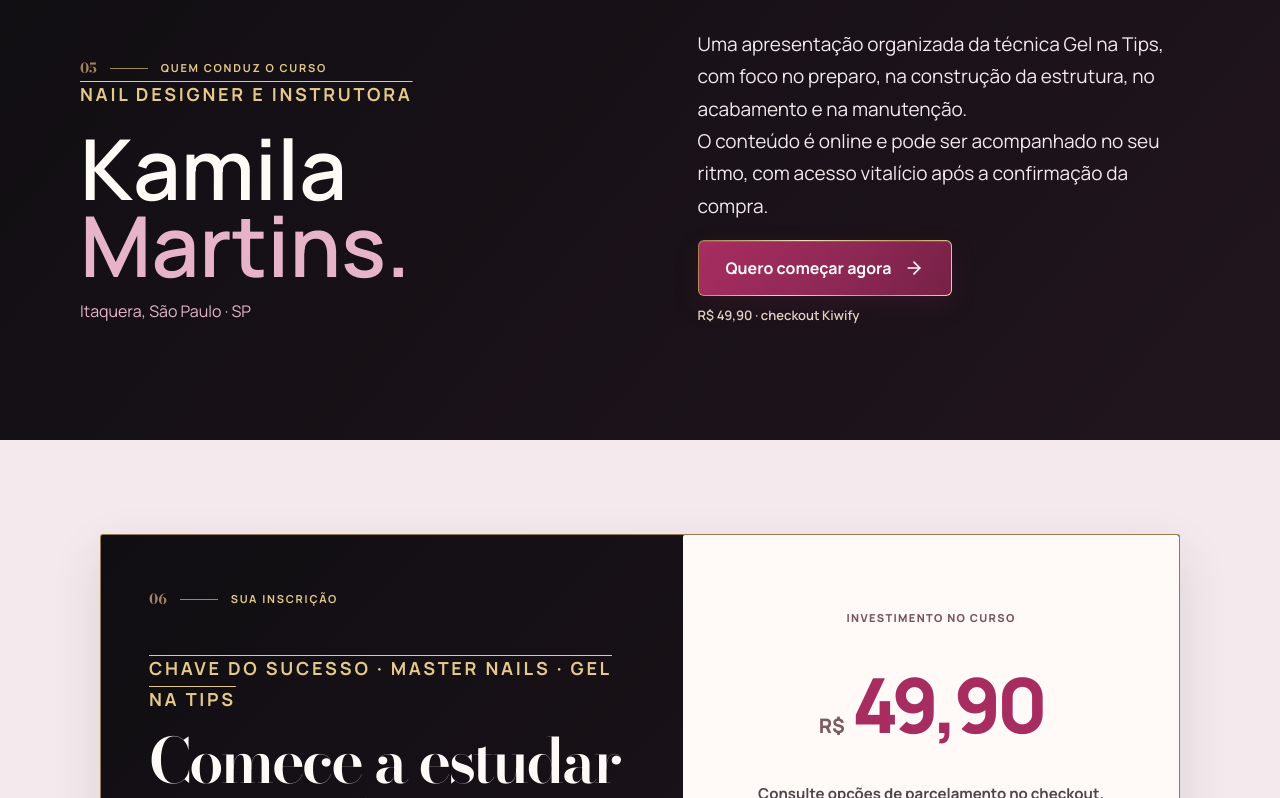
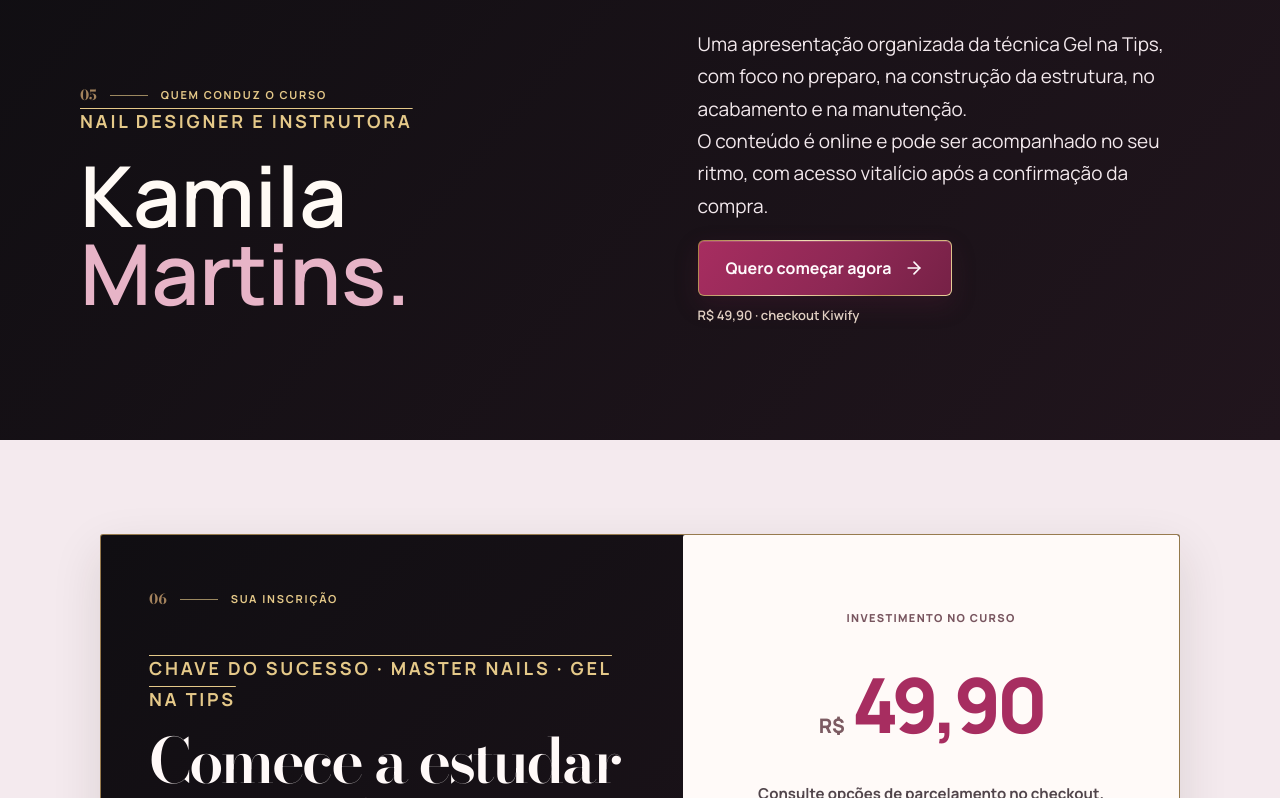
Before and after one commit to mslol21/landing-page-master-nails, a React (Vite) app: page / in a window 1280 px wide. Shown: the part 4964-5762 px from the top of the page. Built offline with nearby package versions, Linux system fonts and the light colour scheme.

Commit message:
Remove instructor location from public landing page metadata

```diff
--- a/index.html
+++ b/index.html
@@ -40,13 +40,7 @@
         "provider": {
           "@type": "Person",
           "name": "Kamila Martins",
-          "jobTitle": "Nail Designer e Instrutora",
-          "address": {
-            "@type": "PostalAddress",
-            "addressLocality": "Itaquera, São Paulo",
-            "addressRegion": "SP",
-            "addressCountry": "BR"
-          }
+          "jobTitle": "Nail Designer e Instrutora"
         },
         "hasCourseInstance": {
           "@type": "CourseInstance",
--- a/src/App.tsx
+++ b/src/App.tsx
@@ -121,7 +121,7 @@ export default function App() {
       </section>
 
       <section className="mn-instructor mn-section instructor-editorial" id="instrutora" aria-labelledby="instructor-title" data-analytics-section="instrutora">
-        <Reveal className="instructor-editorial-inner"><div><div className="section-kicker section-kicker-light"><span>05</span><i/> QUEM CONDUZ O CURSO</div><p className="overline">NAIL DESIGNER E INSTRUTORA</p><h2 id="instructor-title">Kamila<br/><em>Martins.</em></h2><p className="instructor-location">Itaquera, São Paulo · SP</p></div><div className="instructor-editorial-copy"><p>Uma apresentação organizada da técnica Gel na Tips, com foco no preparo, na construção da estrutura, no acabamento e na manutenção.</p><p>O conteúdo é online e pode ser acompanhado no seu ritmo, com acesso vitalício após a confirmação da compra.</p><PrimaryCta className="intro-buy" subtext={`${price} · checkout Kiwify`}/></div></Reveal>
+        <Reveal className="instructor-editorial-inner"><div><div className="section-kicker section-kicker-light"><span>05</span><i/> QUEM CONDUZ O CURSO</div><p className="overline">NAIL DESIGNER E INSTRUTORA</p><h2 id="instructor-title">Kamila<br/><em>Martins.</em></h2></div><div className="instructor-editorial-copy"><p>Uma apresentação organizada da técnica Gel na Tips, com foco no preparo, na construção da estrutura, no acabamento e na manutenção.</p><p>O conteúdo é online e pode ser acompanhado no seu ritmo, com acesso vitalício após a confirmação da compra.</p><PrimaryCta className="intro-buy" subtext={`${price} · checkout Kiwify`}/></div></Reveal>
       </section>
       <section className="mn-offer mn-section" id="investimento" aria-labelledby="offer-title" data-analytics-section="oferta">
         <Reveal className="offer-card"><div className="offer-left"><div className="section-kicker section-kicker-light"><span>06</span><i/> SUA INSCRIÇÃO</div><p className="overline">CHAVE DO SUCESSO · MASTER NAILS · GEL NA TIPS</p><h2 id="offer-title">Comece a estudar<br/><em>no seu ritmo.</em></h2><p className="offer-intro">Curso online de Gel na Tips por {price}.</p><ul className="offer-benefits"><li><CheckCircle2 size={19}/> Conteúdo organizado em seis etapas</li><li><CheckCircle2 size={19}/> Aulas online passo a passo</li><li><CheckCircle2 size={19}/> Certificado de conclusão incluso</li><li><CheckCircle2 size={19}/> Acesso imediato e vitalício</li></ul></div><div className="offer-right"><div className="offer-price-label">INVESTIMENTO NO CURSO</div>{INVESTIMENTO_CONFIG.precoConfirmado ? <p className="offer-price"><small>{INVESTIMENTO_CONFIG.moeda}</small>{INVESTIMENTO_CONFIG.valorPrincipal}</p> : <p className="offer-price offer-price-consult">Confira no checkout</p>}<p className="offer-installments">Consulte opções de parcelamento no checkout.</p><p className="payment-methods">As formas de pagamento disponíveis aparecem na página segura da Kiwify.</p><PrimaryCta className="offer-button" subtext="Você seguirá para o checkout oficial da Kiwify"/><p className="secure-note"><LockKeyhole size={16}/> Pagamento processado em ambiente seguro pela Kiwify</p></div></Reveal><p className="offer-footnote">A compra é concluída no checkout oficial da Kiwify.</p>
--- a/src/config/courseConfig.ts
+++ b/src/config/courseConfig.ts
@@ -28,13 +28,12 @@ export function isLinkConfigured(link: string): boolean {
 export const INSTRUTORA_CONFIG = {
   nome: 'Kamila Martins',
   atuacao: 'Nail Designer e Instrutora',
-  localizacao: 'Itaquera, São Paulo — SP',
   fotoUrl: '[INSERIR: foto real da Kamila em alta resolução]',
   instagramUrl: LINK_INSTAGRAM,
   fotoAlt:
     'Foto real de Kamila Martins, nail designer e instrutora do curso Gel na Tips',
   resumoConfirmado:
-    'Nail designer e instrutora em Itaquera, São Paulo, com atuação em alongamento de unhas, estrutura, durabilidade e acabamento. [INSERIR: anos de experiência]. [INSERIR: número de clientes atendidas]. [INSERIR: formação e certificações].',
+    'Nail designer e instrutora com atuação em alongamento de unhas, estrutura, durabilidade e acabamento. [INSERIR: anos de experiência]. [INSERIR: número de clientes atendidas]. [INSERIR: formação e certificações].',
   // Campo opcional caso deseje adicionar informações biográficas confirmadas futuramente:
   notaComplementarOpcional: '',
 };
```
